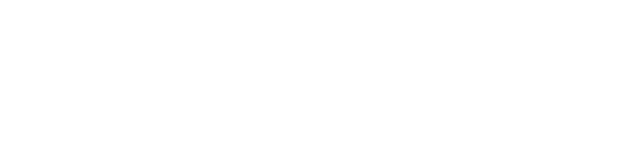
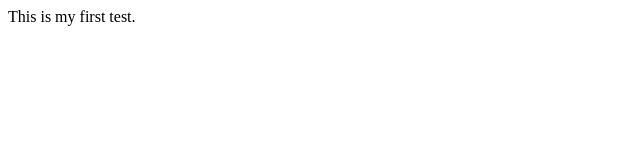
Before and after one commit to dpatterson30/First-Test, a plain HTML site: page index.html in a window 1280 px wide. Shown: the whole page, without its empty margins (0-640 px from the left). Drawn offline with Linux system fonts and the light colour scheme.

Commit message:
Index Message
Updating first test

```diff
--- a/index.html
+++ b/index.html
@@ -9,7 +9,7 @@
 </head>
 
 <body>
-
+This is my first test.
 
 
 
```
